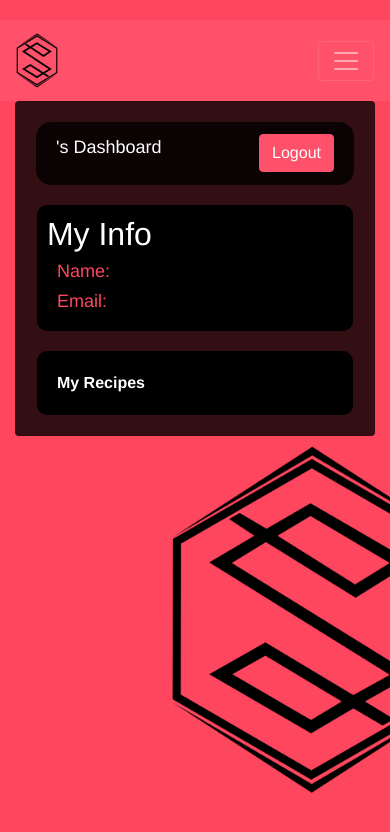
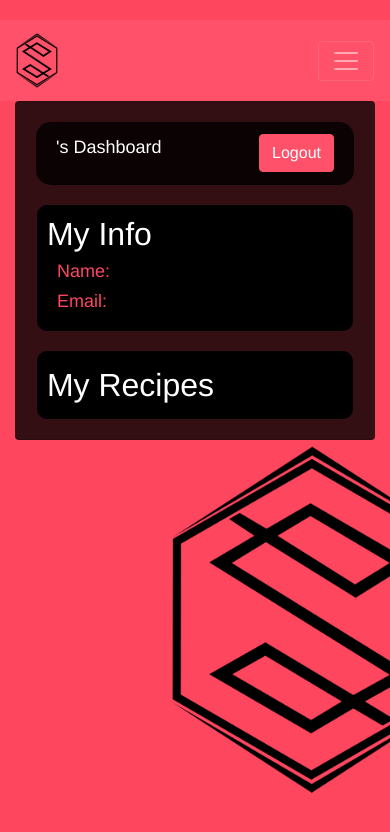
Before and after one commit to Sknoww/recipeSaver, a React (Create React App) app in the folder r-saver/: page /Dashboard in a window 390 px wide. Shown: the top 832 px of the page. Built offline with nearby package versions, Linux system fonts and the light colour scheme; what gotrue-js would draw is missing.

Commit message:
mobile changes

```diff
--- a/r-saver/src/css/recipeTable.css
+++ b/r-saver/src/css/recipeTable.css
@@ -1,6 +1,10 @@
 @media (max-width: 1080px) {
     .dashboardRecipes {
         color: white;
+        color: white;
+        font-size: xx-large;
+        font-weight: lighter;
+        padding: 0 !important;
     }
 
     .dashboardHeader {
```
